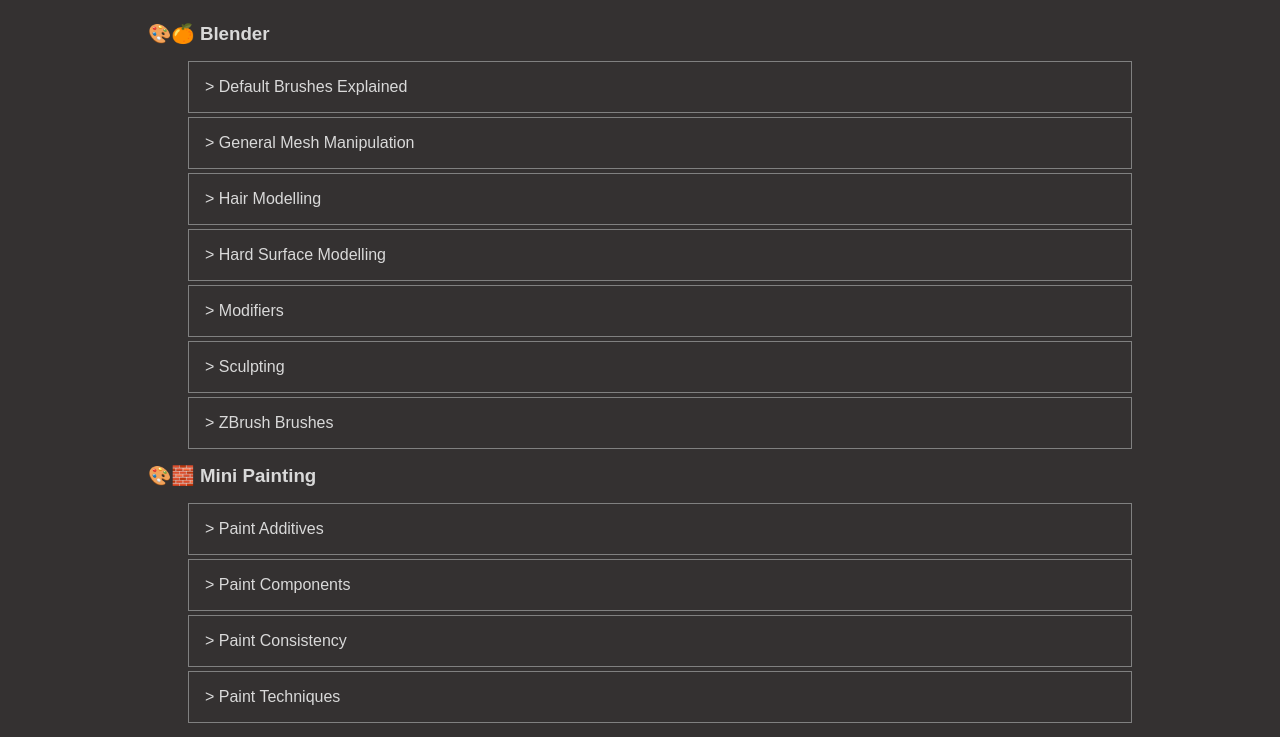
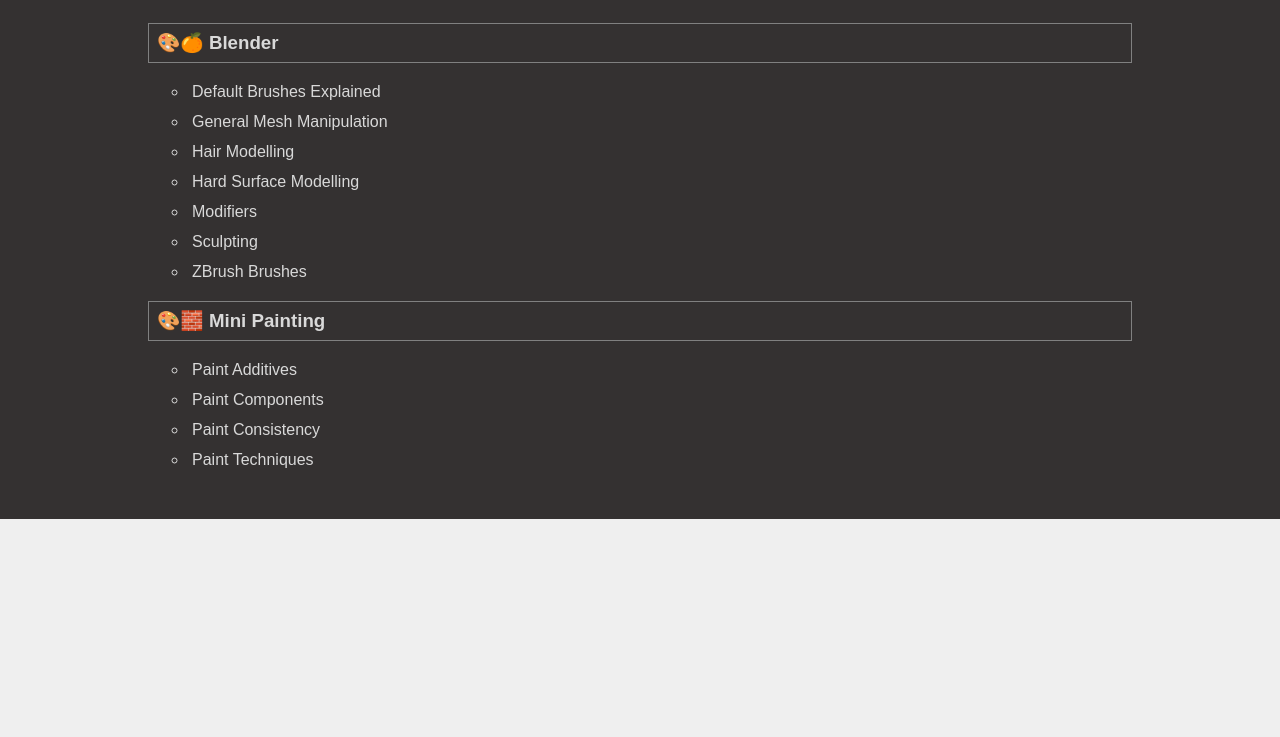
Before and after one commit to Seabagel/Eleventy-Portfolio-Main, an Eleventy site: page src/index.njk in a window 1280 px wide. Both pictures are taken after a click on the link "Hello World". Shown: the part 63-800 px from the top of the page. Built offline with nearby package versions, Linux system fonts and the light colour scheme; Eleventy itself is replaced by a stand-in of ours; files that its build step writes are made by us from their sources.

Commit message:
Adjusted nav style

```diff
--- a/src/_includes/nav.njk
+++ b/src/_includes/nav.njk
@@ -16,7 +16,7 @@
       <ul>
         {% for stuff in collections[nav.tag] %}
           <li>
-            > <a href="{{ stuff.url }}">{{ stuff.data.title }}</a>
+            <a href="{{ stuff.url }}">{{ stuff.data.title }}</a>
           </li>
         {% endfor %}
       </ul>
--- a/src/css/nav.css
+++ b/src/css/nav.css
@@ -65,10 +65,14 @@
   color: var(--nav-color);
 }
 
+nav h3 {
+  border: 1px solid grey;
+  padding: .5rem;
+}
+
 nav li {
-  padding: 1em;
-  border: 1px solid grey;
-  list-style: none;
+  padding: .25rem;
+  list-style: circle;
 }
 
 #myNavigation {
```
